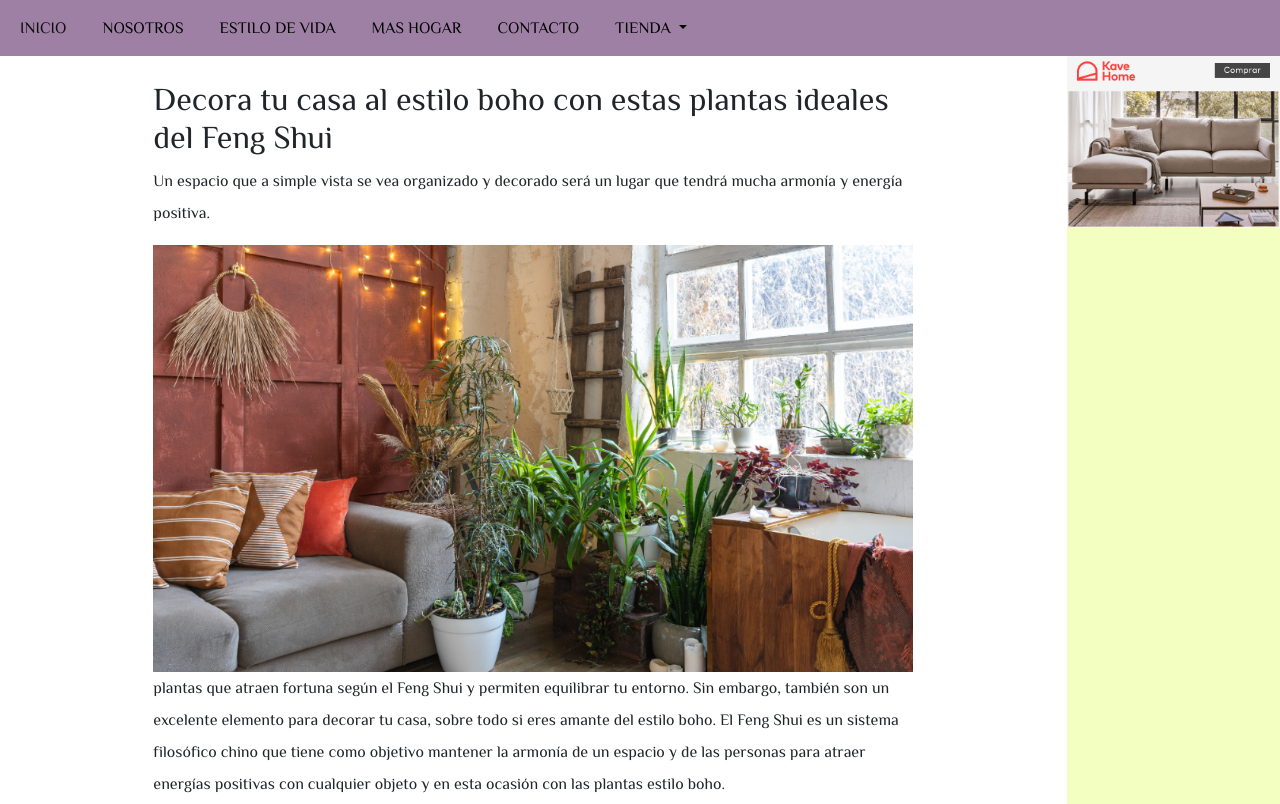
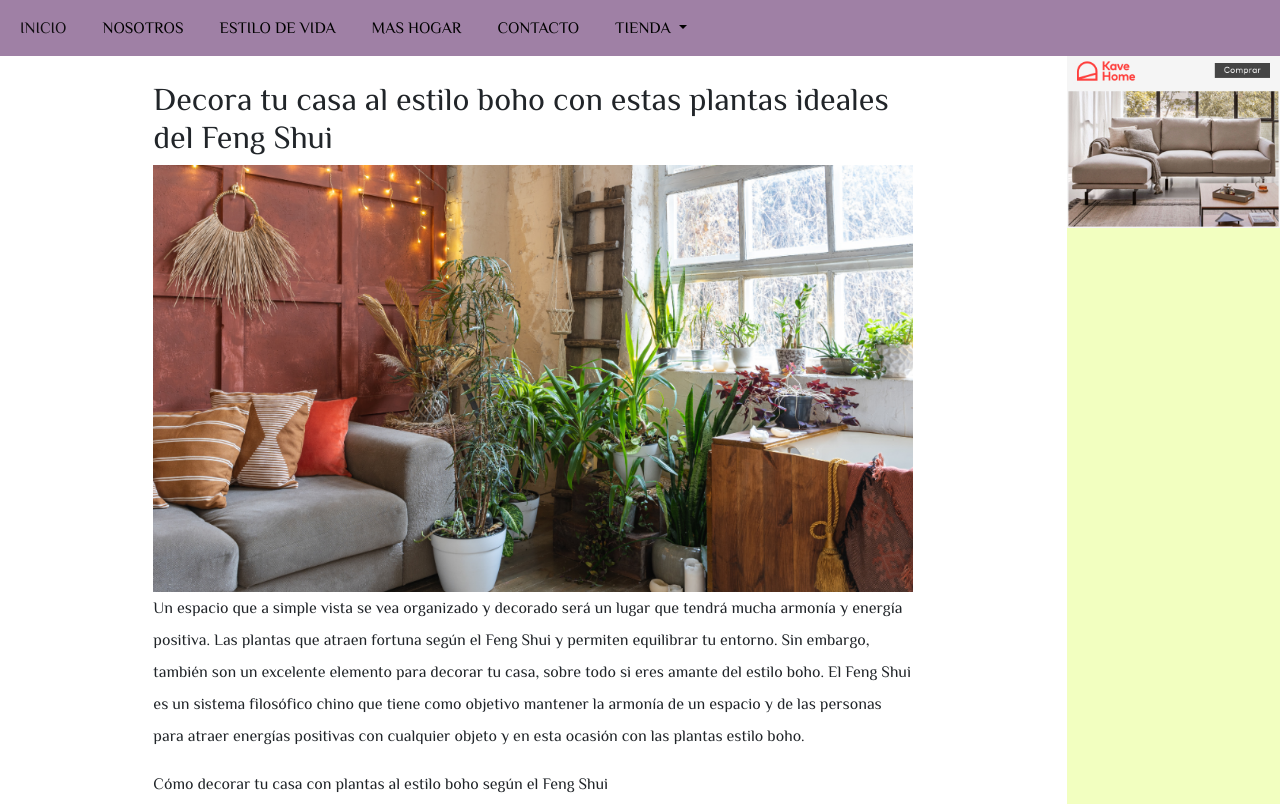
Before and after one commit to fernandaMarti/desarrollo-web, a website: page pages/mashogar.html in a window 1280 px wide. Shown: the top 804 px of the page. Drawn offline with nearby package versions, Linux system fonts and the light colour scheme.

Commit message:
correccion de la estructura de parrafo

```diff
--- a/pages/mashogar.html
+++ b/pages/mashogar.html
@@ -121,14 +121,12 @@
                         Decora tu casa al estilo boho con estas plantas ideales
                         del Feng Shui
                     </h2>
+                    <img src="../assets/imagenes/planta0.png" width="100%" alt="planta" title="Planta" />
                     <p>
                         Un espacio que a simple vista se vea organizado y
                         decorado será un lugar que tendrá mucha armonía y
                         energía positiva.
-                    </p>
-                    <img src="../assets/imagenes/planta0.png" width="100%" alt="planta" title="Planta" />
-                    <p>
-                        plantas <a href=""></a> que atraen fortuna según el Feng
+                        Las plantas que atraen fortuna según el Feng
                         Shui y permiten equilibrar tu entorno. Sin embargo,
                         también son un excelente elemento para decorar tu casa,
                         sobre todo si eres amante del estilo boho. El Feng Shui
```
